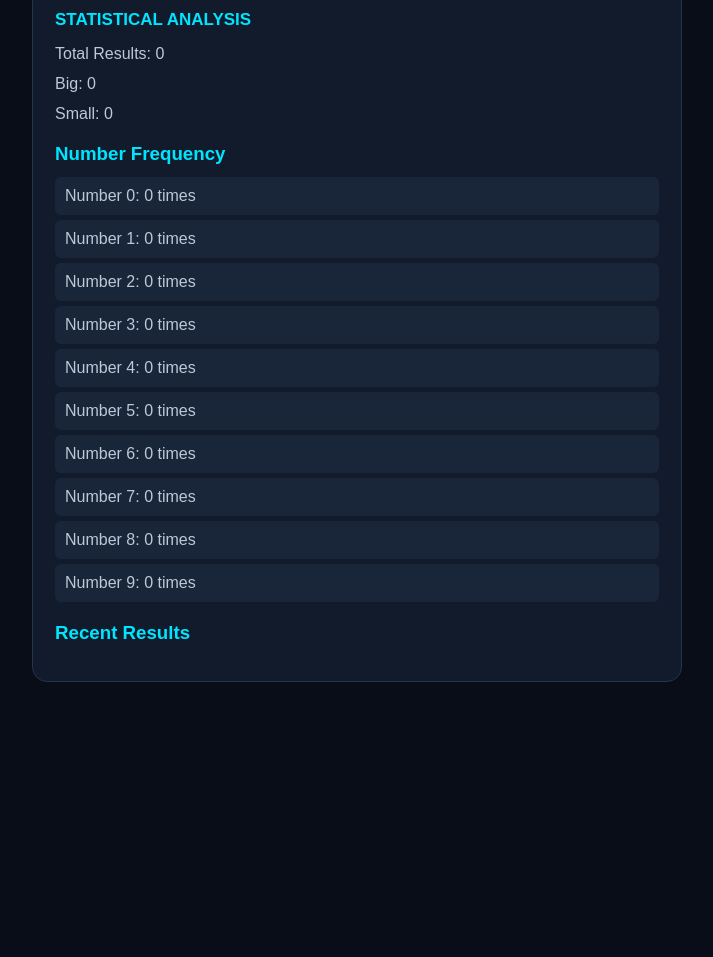
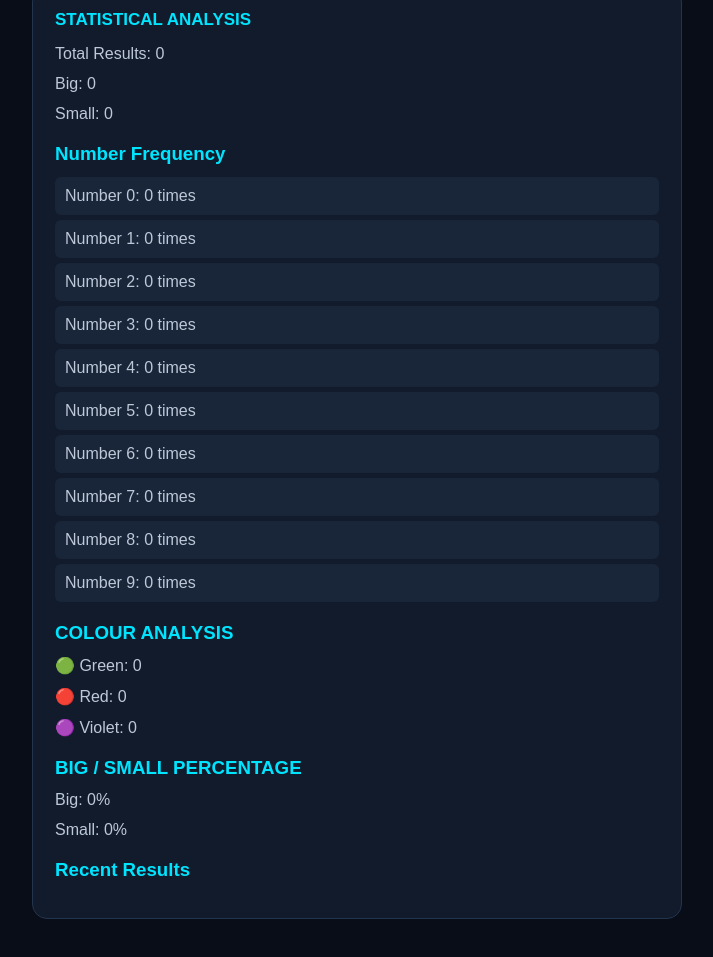
Before and after one commit to akhiljaison98-oss/-ultra-ai-prediction, a plain HTML site: page index.html in a window 1280 px wide. Shown: the part 771-1728 px from the top of the page, without its empty margins (283-996 px from the left). Before the commit the page ends 1493 px from the top, so only its background shows below. Drawn offline with Linux system fonts and the light colour scheme.

Commit message:
Update index.html

```diff
--- a/index.html
+++ b/index.html
@@ -59,7 +59,18 @@ placeholder="Enter number (0-9)">
 
 <h3>Number Frequency</h3>
 <div id="frequency"></div>
+<h3>COLOUR ANALYSIS</h3>
 
+<div class="colour-stats">
+    <p>🟢 Green: <span id="green">0</span></p>
+    <p>🔴 Red: <span id="red">0</span></p>
+    <p>🟣 Violet: <span id="violet">0</span></p>
+</div>
+
+<h3>BIG / SMALL PERCENTAGE</h3>
+
+<p>Big: <span id="bigPercent">0%</span></p>
+<p>Small: <span id="smallPercent">0%</span></p>
 <h3>Recent Results</h3>
 <div id="history"></div>
 
```
